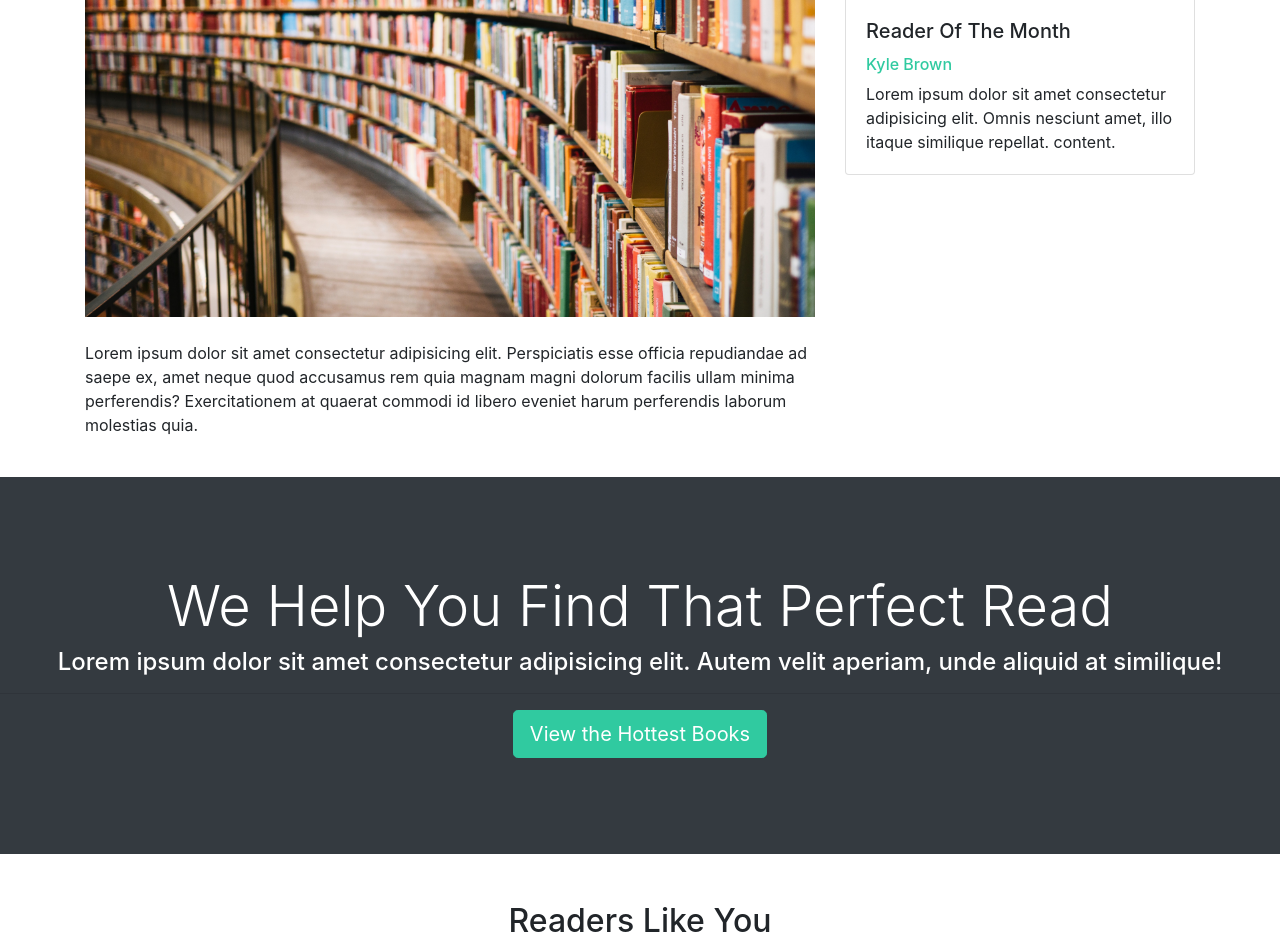
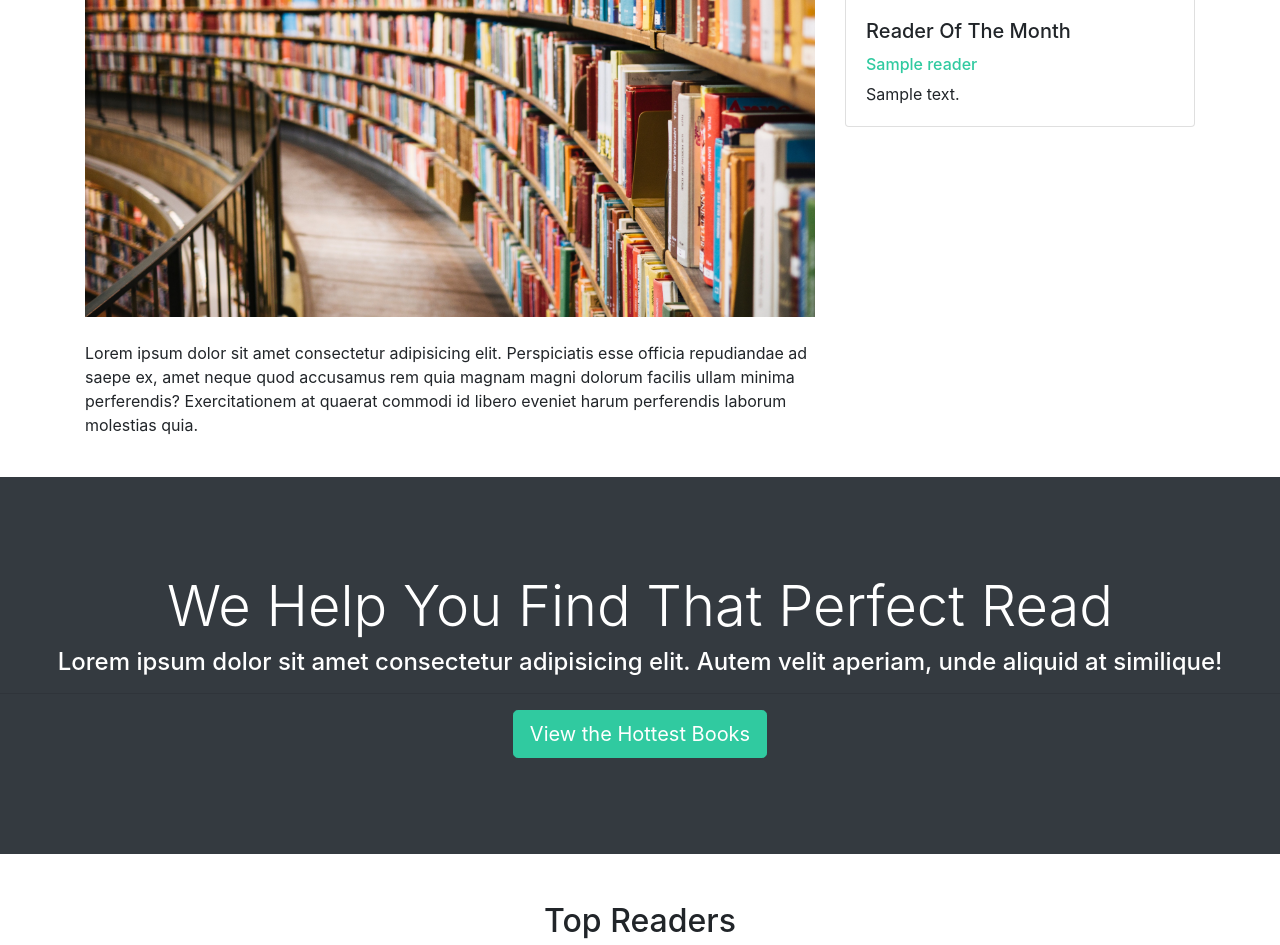
Before and after one commit to adudley78/greatreads, a Django app: page /about in a window 1280 px wide. Shown: the part 696-1641 px from the top of the page. Run offline with Django 3.2, Linux system fonts and the light colour scheme; tables that the repository leaves empty hold one stand-in row (values such as "Sample post"); grey boxes marked "Sample" are stand-in pictures; some libraries are stand-ins or nearby versions.

Commit message:
Make about page content dynamic

```diff
--- a/pages/views.py
+++ b/pages/views.py
@@ -2,6 +2,7 @@ from django.shortcuts import render
 from django.http import HttpResponse
 
 from books.models import Book
+from readers.models import Reader
 
 def index(request):
     books = Book.objects.order_by('-add_date')
@@ -13,7 +14,16 @@ def index(request):
     return render(request, 'pages/index.html', context)
 
 def about(request):
-    return render(request, 'pages/about.html')
+    readers = Reader.objects.order_by('join_date')
+
+    top_readers = Reader.objects.all().filter(is_top=True)
+
+    context = {
+        'readers': readers,
+        'top_readers': top_readers
+    }
+
+    return render(request, 'pages/about.html', context)
 
 def featured(request):
     return render(request, 'pages/featured.html')
--- a/templates/pages/about.html
+++ b/templates/pages/about.html
@@ -42,16 +42,20 @@
             commodi id libero eveniet harum perferendis laborum molestias quia.</p>
         </div>
         <div class="col-md-4">
+          {% if top_readers %}
+            {% for reader in top_readers %}
               <div class="card">
-            <img class="card-img-top" src="assets/img/realtors/kyle.jpg" alt="Seller of the month">
+                <img class="card-img-top" src="{{ reader.profile_img.url }}" alt="Seller of the month">
                 <div class="card-body">
                   <h5 class="card-title">Reader Of The Month</h5>
-              <h6 class="text-secondary">Kyle Brown</h6>
-              <p class="card-text">Lorem ipsum dolor sit amet consectetur adipisicing elit. Omnis nesciunt amet, illo itaque similique repellat.
-                content.
+                  <h6 class="text-secondary">{{ reader.name }}</h6>
+                  <p class="card-text">{{ reader.bio }}
                   </p>
                 </div>
               </div>
+            {% endfor %}
+          {% endif %}
+
         </div>
       </div>
     </div>
@@ -68,30 +72,22 @@
   <!-- Readers -->
   <section id="readers" class="py-5">
     <div class="container">
-      <h2 class="text-center">Readers Like You</h2>
+      <h2 class="text-center">Top Readers</h2>
       <div class="row text-center">
-
+        {% if readers %}
+          {% for reader in readers %}
           <div class="col-md-4">
-          <img src="assets/img/realtors/kyle.jpg" alt="" class="rounded-circle mb-3">
-          <h4>Kyle Brown</h4>
+            <img src="{{ reader.profile_img.url }}" alt="" class="rounded-circle mb-3">
+            <h4>{{ reader.name }}</h4>
             <p class="text-success">
-            <i class="fas fa-award text-success mb-3"></i> Reader</p>
+              <i class="fas fa-award text-success mb-3"></i> Top Reader</p>
           </div>
-
-        <div class="col-md-4">
-          <img src="assets/img/realtors/mark.jpg" alt="" class="rounded-circle mb-3">
-          <h4>Mark Hudson</h4>
-          <p class="text-success">
-          <i class="fas fa-award text-success mb-3"></i> Reader</p>
+          {% endfor %}
+        {% else %}
+          <div class="col-md-12">
+            <p>No Readers Found</p>
           </div>
-
-        <div class="col-md-4">
-          <img src="assets/img/realtors/jenny.jpg" alt="" class="rounded-circle mb-3">
-          <h4>Jenny Johnson</h4>
-          <p class="text-success">
-          <i class="fas fa-award text-success mb-3"></i> Reader</p>
-        </div>
-
+        {% endif %}
       </div>
     </div>
   </section>
```
Lines whose indentation alone changed are shown as unchanged.
